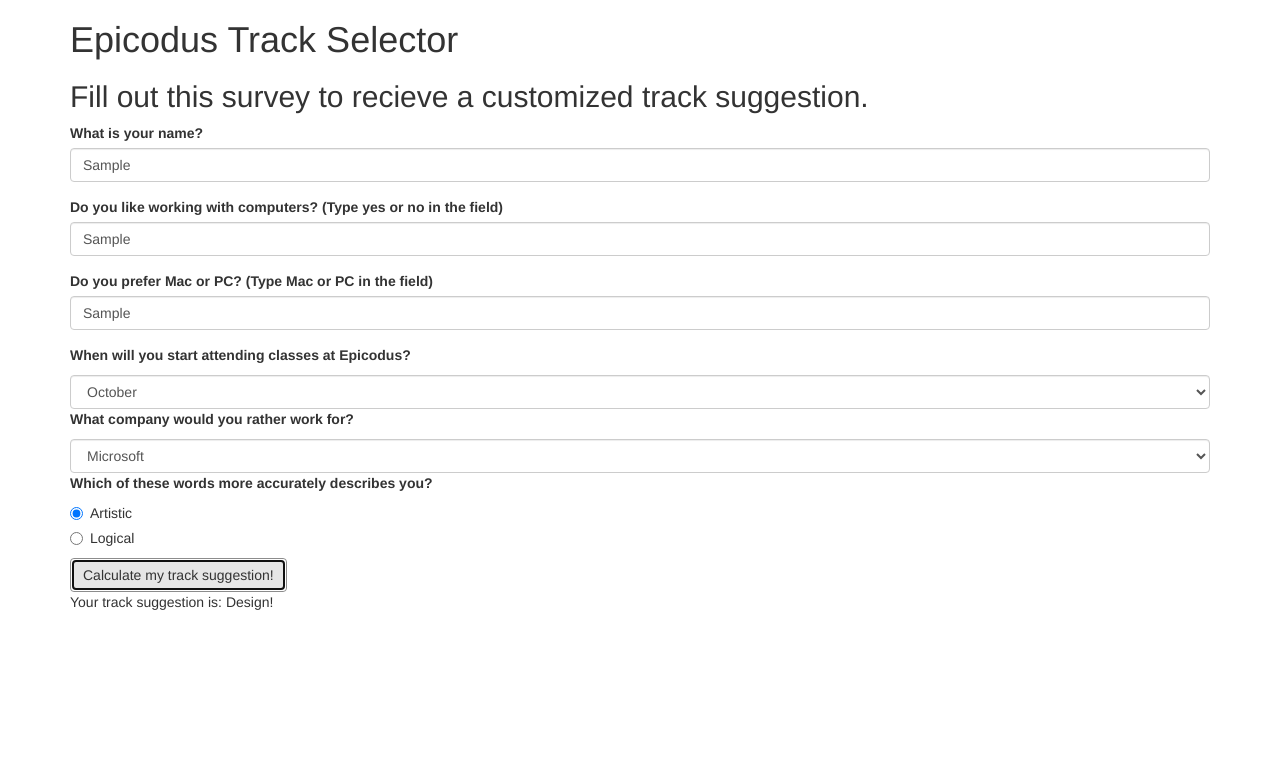
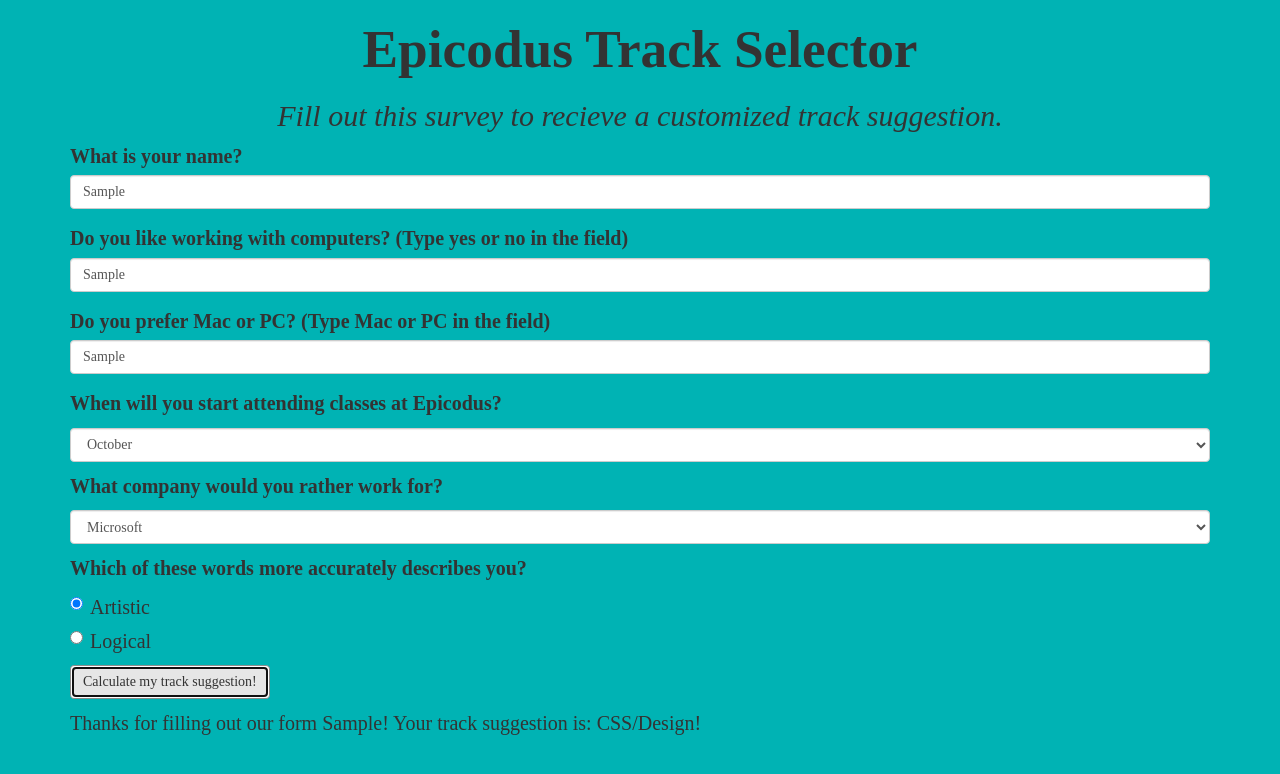
Before and after one commit to quinnschwartz/track-suggester, a plain HTML site: page index.html in a window 1280 px wide. Both pictures are taken after typing "Sample", "Sample", "Sample" into the empty fields and a click on the button "Calculate my track suggestion!". Drawn offline with Linux system fonts and the light colour scheme.

Commit message:
add some custom css styling to make the page a little less bland.

```diff
--- a/css/styles.css
+++ b/css/styles.css
@@ -1,3 +1,31 @@
 #track {
   display: none;
 }
+
+body {
+  background-color: #00b3b4;
+  font-family: Gadget;
+  font-size: 200%;
+}
+
+h1 {
+  text-align: center;
+  font-weight: bold;
+  font-size: 40pt;
+}
+
+img {
+  float: right;
+}
+
+h2 {
+  text-align: center;
+}
+
+p {
+  margin-top: 10px;
+}
+
+button {
+  m: inline-block
+}
--- a/index.html
+++ b/index.html
@@ -11,8 +11,7 @@
   <body>
     <div class="container">
       <h1>Epicodus Track Selector</h1>
-      <h2>Fill out this survey to recieve a customized track suggestion.</h2>
-
+      <h2><em>Fill out this survey to recieve a customized track suggestion.</em></h2>
         <form>
           <div class="form-group">
               <label for="name">What is your name?</label>
@@ -61,7 +60,7 @@
           <button type="submit" class="btn btn-default">Calculate my track suggestion!</button>
       </form>
           <div id="track">
-            <p>Your track suggestion is: <span id="output"></span></p>
+            <p>Thanks for filling out our form <span class="name"></span>!  Your track suggestion is: <span id="output"></span></p>
           </div>
     </div>
   </body>
--- a/js/scripts.js
+++ b/js/scripts.js
@@ -14,19 +14,17 @@ $(document).ready(function() {
       if (computers === "no") {
         return ("If you don't like working with computers then maybe you should reconsider studying at Epicodus!");
       } else if (describe === "artistic") {
-        return ("Design!");
+        return ("CSS/Design!");
       } else if (describe === "logical" && attend === "January") {
-          return ("PHP!");
+          return ("PHP/Drupal!");
       } else if (mac === "PC" && describe === "logical") {
-          return ("C#!");
-      } else if (mac === "PC" && describe === "logical") {
-          return ("C#!");
+          return ("C#/.NET!");
       } else if (mac === "Mac" && describe === "logical") {
-          return ("Ruby!");
+          return ("Ruby/Rails!");
       }
     };
 
-
+        $(".name").text(name);
         $("#output").text(result);
         $("#track").show();
 
```
Also changed, not shown: img/gates.jpg (added).
